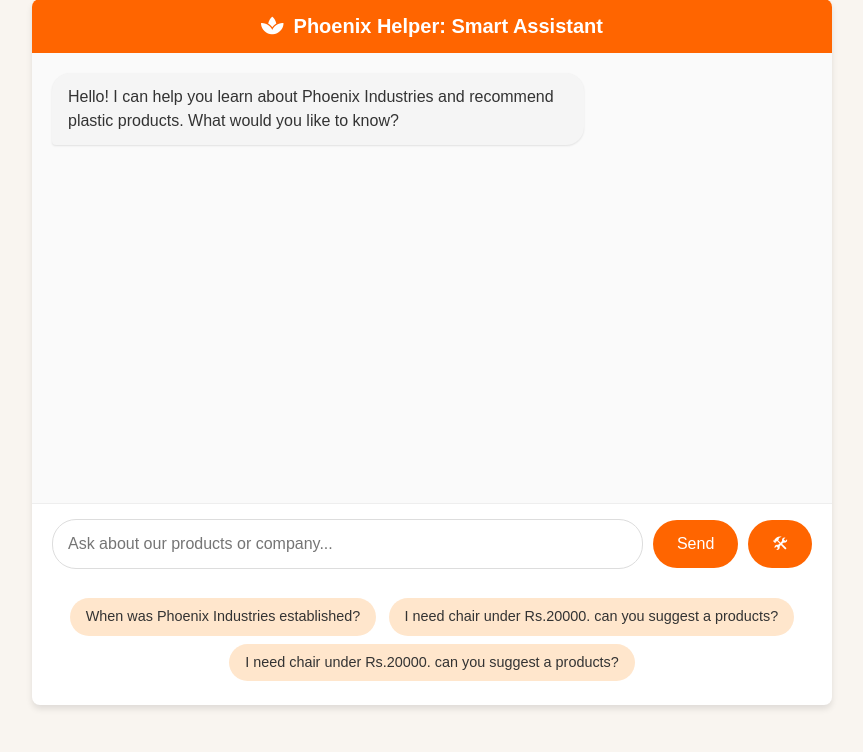
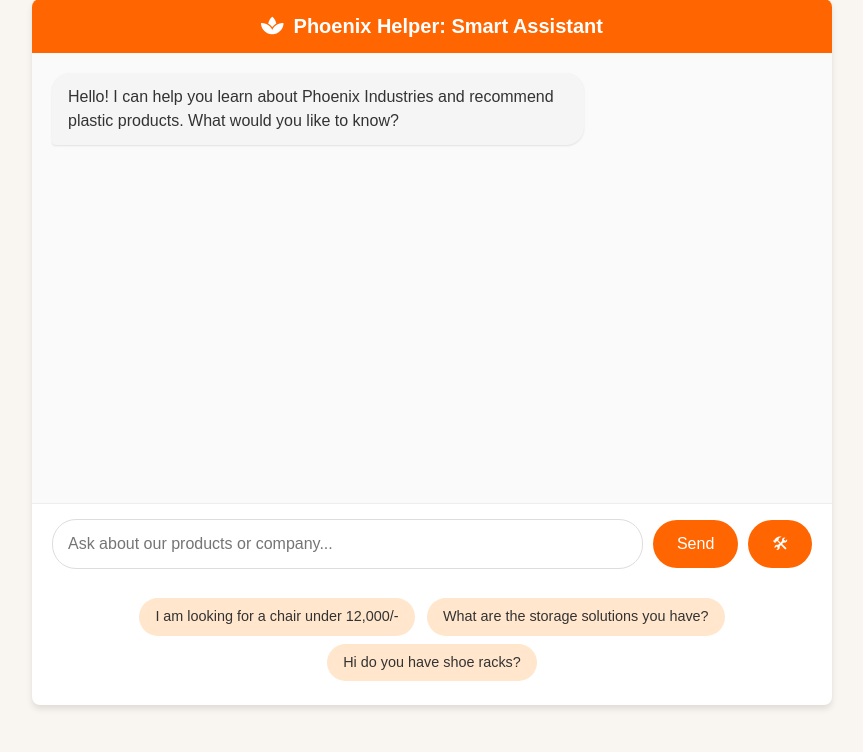
Before and after one commit to imkanishka16/phoenix-demo-recommendation, a Flask app: page / in a window 1280 px wide. Shown: the part 48-800 px from the top of the page, without its empty margins (208-1071 px from the left). Run offline with Flask 3, Linux system fonts and the light colour scheme; some libraries are stand-ins or nearby versions.

Commit message:
frontend changed

```diff
--- a/templates/new.html
+++ b/templates/new.html
@@ -621,9 +621,9 @@
                 <button id="go-to-design-btn">🛠</button>
             </div>
             <div class="suggestions">
-                <div class="suggestion-chip">When was Phoenix Industries established?</div>
-                <div class="suggestion-chip">I need chair under Rs.20000. can you suggest a products?</div>
-                <div class="suggestion-chip">I need chair under Rs.20000. can you suggest a products?</div>
+                <div class="suggestion-chip">I am looking for a chair under 12,000/-</div>
+                <div class="suggestion-chip">What are the storage solutions you have?</div>
+                <div class="suggestion-chip">Hi do you have shoe racks?</div>
             </div>
         </div>
 
```
